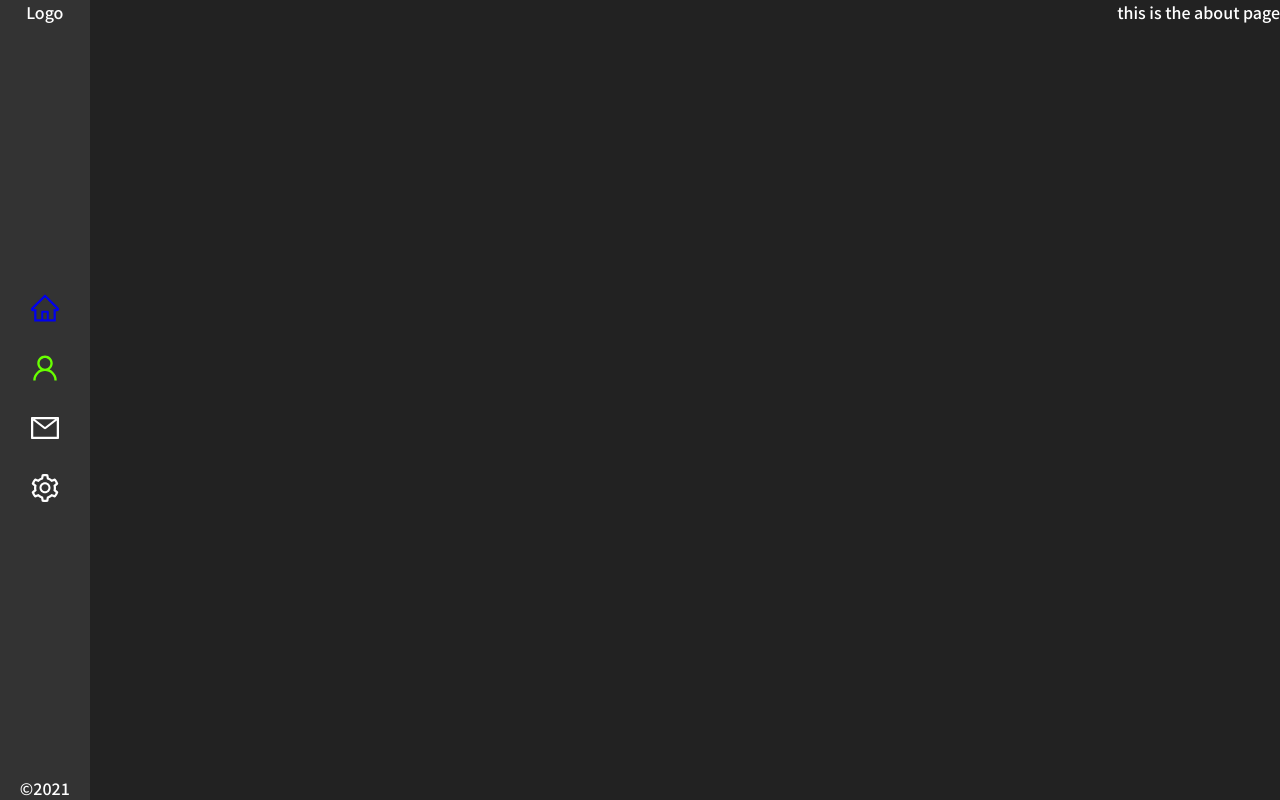
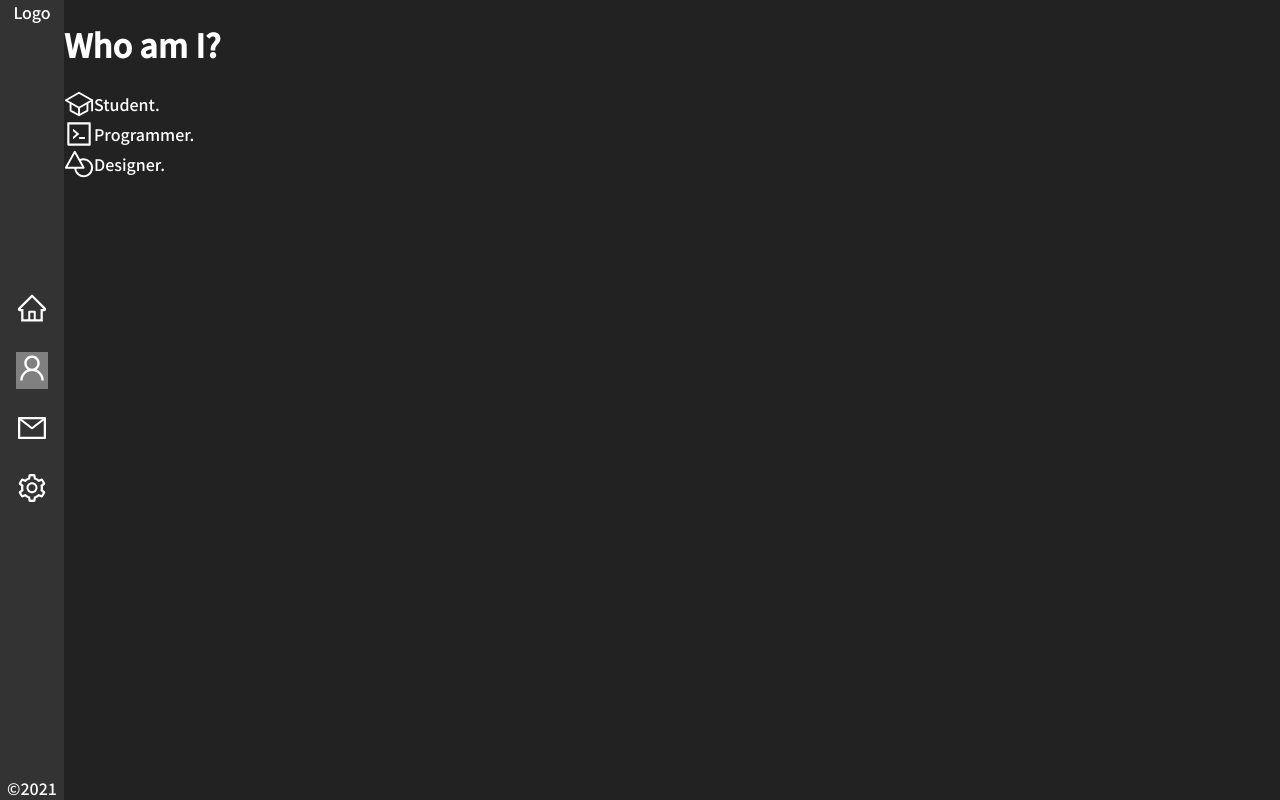
Before and after one commit to LckyLke/personal, a React (Create React App) app: page /about in a window 1280 px wide. Built offline with nearby package versions, Linux system fonts and the light colour scheme.

Commit message:
~Finished Homepage - Started working on about page

```diff
--- a/package.json
+++ b/package.json
@@ -1,5 +1,6 @@
 {
   "name": "personal",
+
   "version": "0.1.0",
   "private": true,
   "dependencies": {
--- a/src/App.js
+++ b/src/App.js
@@ -1,11 +1,15 @@
 import './App.css';
+
 import Startpage from "./LandingPage/pages/Startpage/Startpage"
+import {BrowserRouter as Router} from "react-router-dom"
 
 function App() {
   return (
+    <Router>
     <div className="App">
       <Startpage/>
     </div>
+    </Router>
   );
 }
 
--- a/src/LandingPage/pages/Startpage/Startpage.js
+++ b/src/LandingPage/pages/Startpage/Startpage.js
@@ -11,10 +11,10 @@ const SwitchRouter = () => {
   const location = useLocation()
 
   return(
-    <AnimatePresence>
+    <AnimatePresence exitBeforeEnter>
           <Switch location={location} key={location.key}>
             <Route path="/about" component={Aboutpage}/>
-            <Route path="/" component={Homepage} />
+            <Route exact path="/" component={Homepage} />
 
           </Switch>
     </AnimatePresence>
@@ -22,16 +22,17 @@ const SwitchRouter = () => {
 }
 
 const Startpage = () => {
-  const [sidebarWidth, setSidebarWidth] = useState("7vw");
+
 
 
   return (
     <div className="main">
-      <Router>
-      <NavigationMenu sidebarWidth={sidebarWidth} />
 
+      <NavigationMenu/>
+        <div className="positionSubPages">
         <SwitchRouter/>
-      </Router>
+        </div>
+
     </div>
   );
 };
--- a/src/LandingPage/pages/Startpage/Startpage.sass
+++ b/src/LandingPage/pages/Startpage/Startpage.sass
@@ -21,6 +21,9 @@
     overflow: hidden
     z-index: 1
 
+.positionSubPages
+    position: relative
+
 .nav
     display: flex
     flex-direction: column
--- a/src/LandingPage/pages/Startpage/startpageComps/NavigationMenu.js
+++ b/src/LandingPage/pages/Startpage/startpageComps/NavigationMenu.js
@@ -1,4 +1,5 @@
-import React from "react";
+import React, {useState} from "react";
+import "./NavigationMenu.sass"
 
 import {
   AiOutlineHome,
@@ -9,7 +10,6 @@ import {
 import { motion } from "framer-motion";
 import { NavLink } from "react-router-dom";
 
-const NavigationMenu = (props) => {
 const navVariants = {
   hover: {
     scale: 1.3,
@@ -23,25 +23,45 @@ const NavigationMenu = (props) => {
     },
   },
 };
+
+const navMountVariants = {
+  hidden: {
+    x: "-5vw"
+  },
+  visible: {
+    x: 0,
+    transition: {duration: .1}
+  }
+}
+
+const NavigationMenu = (props) => {
+
+
+
+
+
   return (
-    <nav
+    <motion.nav
       className="navSidebar"
       style={{
         transition: "1s",
-        width: props.sidebarWidth,
+        width: "5vw"
       }}
+      variants={navMountVariants}
+      initial="hidden"
+      animate="visible"
     >
       <div>
         <span>Logo</span>
       </div>
       <div className="nav">
-        <NavLink exact to="/" activeStyle={{ color: "#68ff00"}}>
+        <NavLink exact to="/" style={{color: "white"}} activeStyle={{backgroundColor: "grey"}}>
           <motion.div variants={navVariants} whileHover="hover">
-            <AiOutlineHome size="2rem" />
+            <AiOutlineHome size="2rem"/>
           </motion.div>
         </NavLink>
 
-        <NavLink to="/about" activeStyle={{ color: "#68ff00" }}>
+        <NavLink to="/about" style={{color: "white"}} activeStyle={{backgroundColor: "grey"}}>
           <motion.div variants={navVariants} whileHover="hover">
             <AiOutlineUser size="2rem" />
           </motion.div>
@@ -57,7 +77,7 @@ const NavigationMenu = (props) => {
       <div>
         <div>©2021</div>
       </div>
-    </nav>
+    </motion.nav>
   );
 };
 
--- /dev/null
+++ b/src/LandingPage/pages/Startpage/startpageComps/NavigationMenu.sass
@@ -0,0 +1,16 @@
+.navlink
+    color: "white"
+    &:hover
+        text-decoration: none
+    &:active
+        text-decoration: none
+        color: "white"
+    &:visited
+        color: "white"
+
+.icon
+    &:active
+        text-decoration: none
+        color: "white"
+    &:visited
+        color: "white"
--- a/src/LandingPage/pages/Startpage/subpages/Aboutpage.js
+++ b/src/LandingPage/pages/Startpage/subpages/Aboutpage.js
@@ -1,11 +1,41 @@
-import React from 'react'
+import React from "react";
+import "./aboutpage.sass";
+
+import { IoSchoolOutline, IoShapesOutline } from "react-icons/io5";
+import { AiOutlineCode } from "react-icons/ai";
+
+const whoAmIArr = [
+  {
+    icon: <IoSchoolOutline size="30" />,
+    text: "Student",
+  },
+  {
+    icon: <AiOutlineCode size="30" />,
+    text: "Programmer",
+  },
+  {
+      icon: <IoShapesOutline size="30"/>,
+      text: "Designer"
+  }
+];
+
+const whoAmIArrAndIconMap = (arr) =>
+  arr.map(({ icon, text }) => (
+    <span id={text} style={{ display: "flex", alignItems: "center" }}>
+      {icon}
+      {`${text}.`}
+    </span>
+  ));
 
 const Aboutpage = () => {
-    return (
-        <div>
-            this is the about page
-        </div>
-    )
-}
+  return (
+    <div className="mainAbout">
+      <div>
+        <h1>Who am I?</h1>
+        <div>{whoAmIArrAndIconMap(whoAmIArr)}</div>
+      </div>
+    </div>
+  );
+};
 
-export default Aboutpage
+export default Aboutpage;
--- a/src/LandingPage/pages/Startpage/subpages/Homepage.js
+++ b/src/LandingPage/pages/Startpage/subpages/Homepage.js
@@ -44,12 +44,14 @@ const reactVariants = {
   },
   visible: {
     y: 0,
+
     scale: 1.1,
     transition: {
       duration: 0.5,
       type: "spring",
       stiffness: 70,
       scale: { yoyo: Infinity, duration: 3, ease: "easeInOut" },
+
     },
   },
   exit: {
@@ -58,6 +60,14 @@ const reactVariants = {
     transition: { duration: 0.5, type: "spring", stiffness: 70 },
   },
 };
+
+const hompageVariants = {
+  exit: {
+    y: "100vh",
+    scale: 0.1,
+    transition: {y: {duration: .6, when: "afterChildren"}, scale: {duration: .3}}
+  }
+}
 
 
 const Homepage = (props) => {
@@ -100,11 +110,12 @@ const Homepage = (props) => {
   }, []);
 
   return (
-    <motion.div className="homepageContainer">
+    <motion.div className="homepageContainer" variants={hompageVariants} exit="exit">
       <motion.div
         className="AboutTextField"
         animate={{ x: 0 }}
         initial={{ x: "100vw" }}
+        transition={{duration: .5, type: "spring", stiffness: 50}}
       >
         <h1>{destructureStringAndAssingClassForChar("I'm Luke.", "char")}</h1>
         <span className="subText">A fullstack developer and web designer.</span>
--- /dev/null
+++ b/src/LandingPage/pages/Startpage/subpages/aboutpage.sass
@@ -0,0 +1,6 @@
+.mainAbout
+    position: relative
+    display: flex
+    height: 100vh
+
+    width: 95vw
--- a/src/LandingPage/pages/Startpage/subpages/homepage.sass
+++ b/src/LandingPage/pages/Startpage/subpages/homepage.sass
@@ -6,7 +6,10 @@
     width: 35vw
 
 .homepageContainer
+    position: absolute
+    right: 0
     display: flex
+    height: 100vh
 
 .absolutePlacing
     position: absolute
```
Also changed, not shown: src/LandingPage/components/ReactAnim.js (+1 -1 lines). Lines whose indentation alone changed are shown as unchanged.
